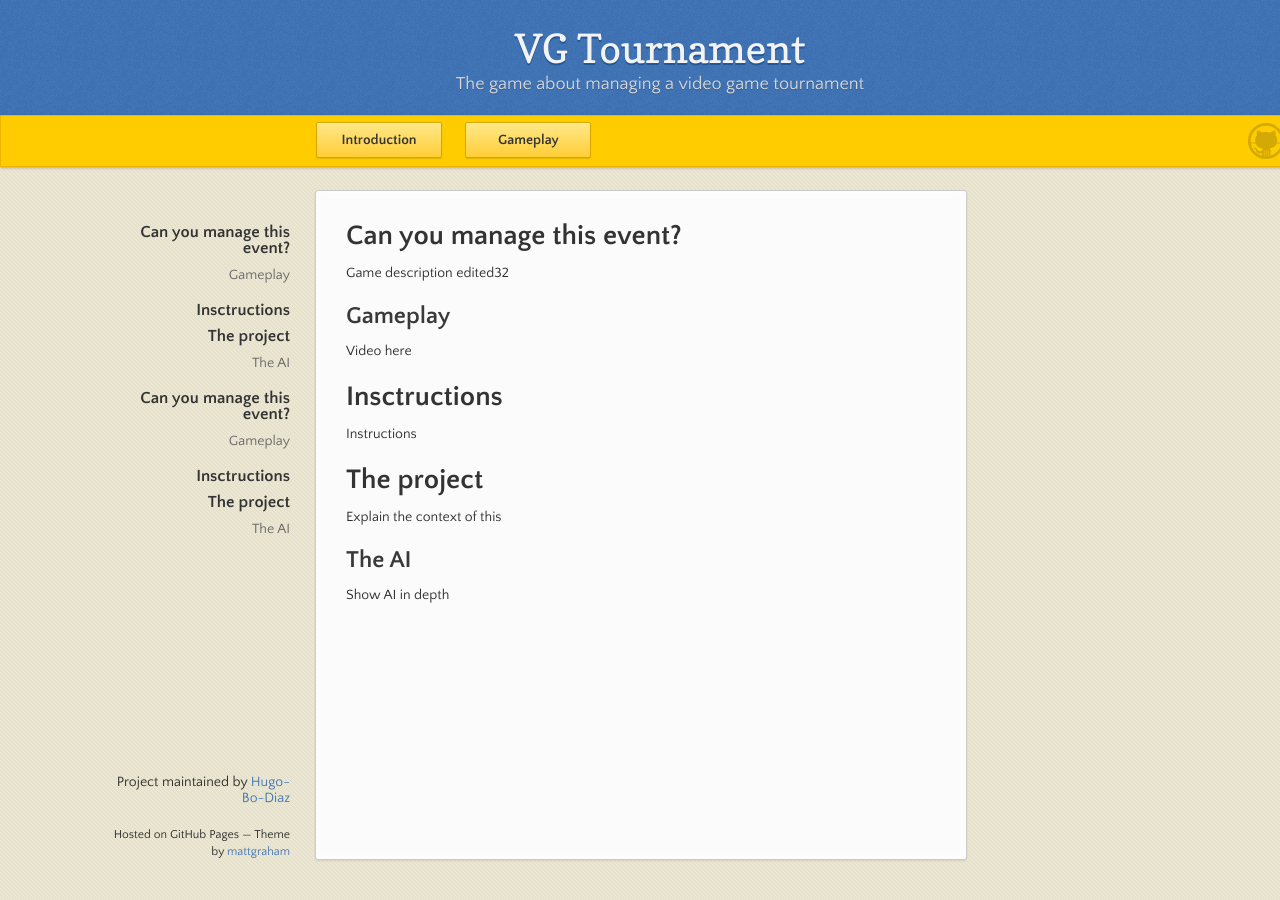
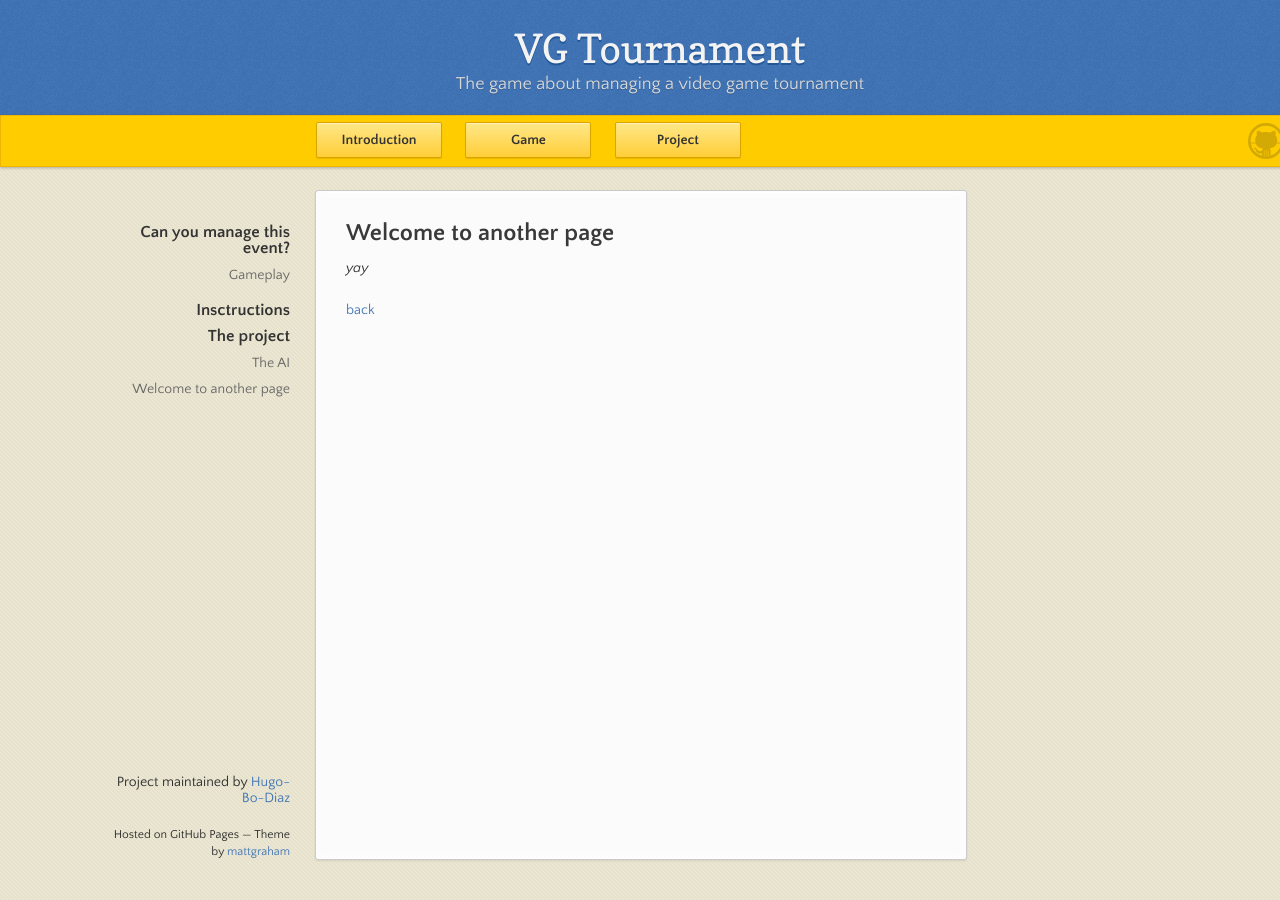
Before and after one commit to Hugo-Bo-Diaz/VGTournamentWiki, a Jekyll site: the page built from another-page.md, in a window 1280 px wide. Built offline with Jekyll 4.4.1, drawn with Linux system fonts in a browser that asks for light colours.

Commit message:
added all the pages needed

```diff
--- a/_layouts/default.html
+++ b/_layouts/default.html
@@ -24,7 +24,8 @@
       <div id="banner">
 
 	    <a href="https://hugo-bo-diaz.github.io/VGTournamentWiki/" class="button fork" style="width: 100px;"><strong>Introduction</strong></a>
-        <a href="https://hugo-bo-diaz.github.io/VGTournamentWiki/Gameplay" class="button fork" style="width: 100px; margin-left: 20px;"><strong>Gameplay</strong></a>
+        <a href="https://hugo-bo-diaz.github.io/VGTournamentWiki/Game" class="button fork" style="width: 100px; margin-left: 20px;"><strong>Game</strong></a>
+        <a href="https://hugo-bo-diaz.github.io/VGTournamentWiki/About" class="button fork" style="width: 100px; margin-left: 20px;"><strong>Project</strong></a>
 
         <span id="logo"></span>
       </div><!-- end banner -->
@@ -32,18 +33,8 @@
       <nav>
         <ul><li class="tag-h1 active"><a href="#can-you-manage-this-event">Can you manage this event?</a></li><li class="tag-h2"><a href="#gameplay">Gameplay</a></li><li class="tag-h1"><a href="#insctructions">Insctructions</a></li><li class="tag-h1"><a href="#the-project">The project</a></li><li class="tag-h2"><a href="#the-ai">The AI</a></li></ul>
       </nav>
-      <section style="height: 627px;">
-<link rel="shortcut icon" type="image/x-icon" href="/VGTournamentWiki/favicon.ico">
-  <h1 id="can-you-manage-this-event">Can you manage this event?</h1>
-    <p>Game description edited32</p>
-  <h2 id="gameplay">Gameplay</h2>
-    <p>Video here</p>
-  <h1 id="insctructions">Insctructions</h1>
-    <p>Instructions</p>
-  <h1 id="the-project">The project</h1>
-    <p>Explain the context of this</p>
-  <h2 id="the-ai">The AI</h2>
-    <p>Show AI in depth</p>
+      <section>
+		{{ content }}
       </section>
       <footer>
 
```
Also changed, not shown: About.md (added, +1 -0 lines), Game.md (renamed from Gameplay.md).
